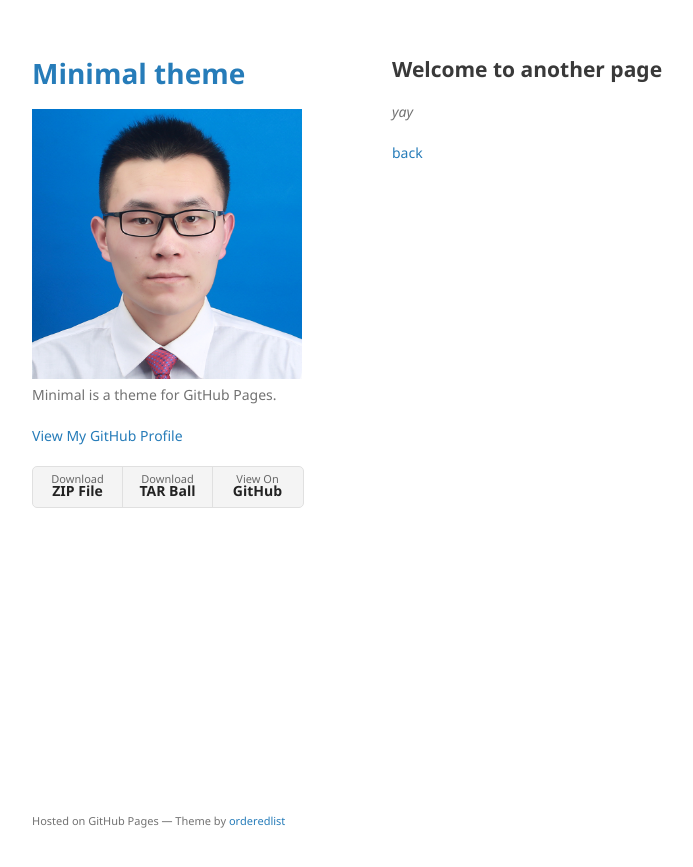
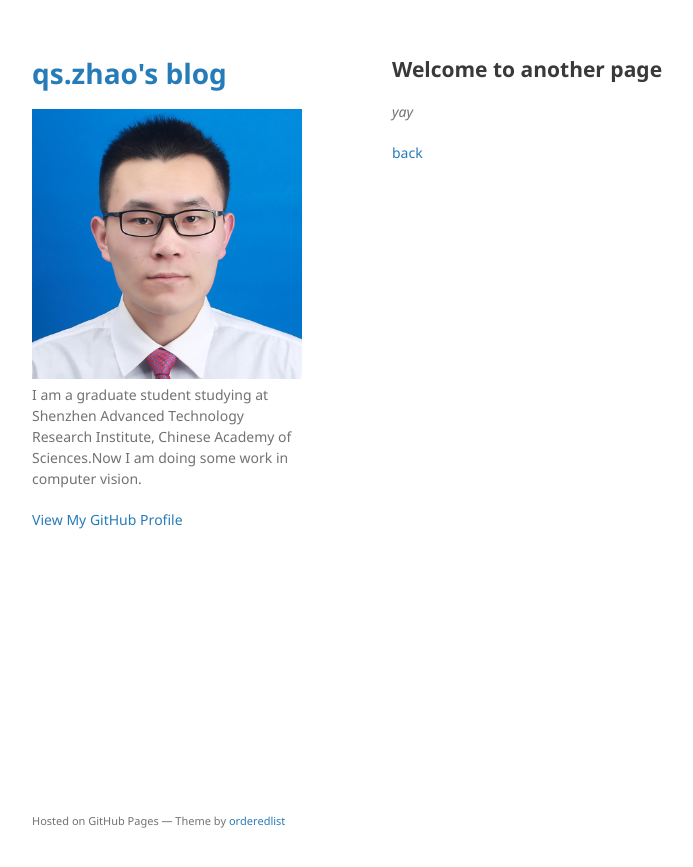
Before and after one commit to mengzhezhou/mengzhezhou.github.io, a Jekyll site: the page built from another-page.md, in a window 1280 px wide. Shown: the top 867 px of the page, without its empty margins (178-871 px from the left). Built offline with Jekyll 4.4.1, drawn with Linux system fonts in a browser that asks for light colours; our own code applies the rules of GitHub Pages for plain Markdown files.

Commit message:
add jekyll theme

```diff
--- a/_config.yml
+++ b/_config.yml
@@ -1,6 +1,6 @@
-title: Minimal theme
+title: qs.zhao's blog
 logo: /assets/img/zqs_photo.png
-description: Minimal is a theme for GitHub Pages.
-show_downloads: true
+description: I am a graduate student studying at Shenzhen Advanced Technology Research Institute, Chinese Academy of Sciences.Now I am doing some work in computer vision.
+show_downloads: false
 google_analytics:
 theme: jekyll-theme-minimal
```
